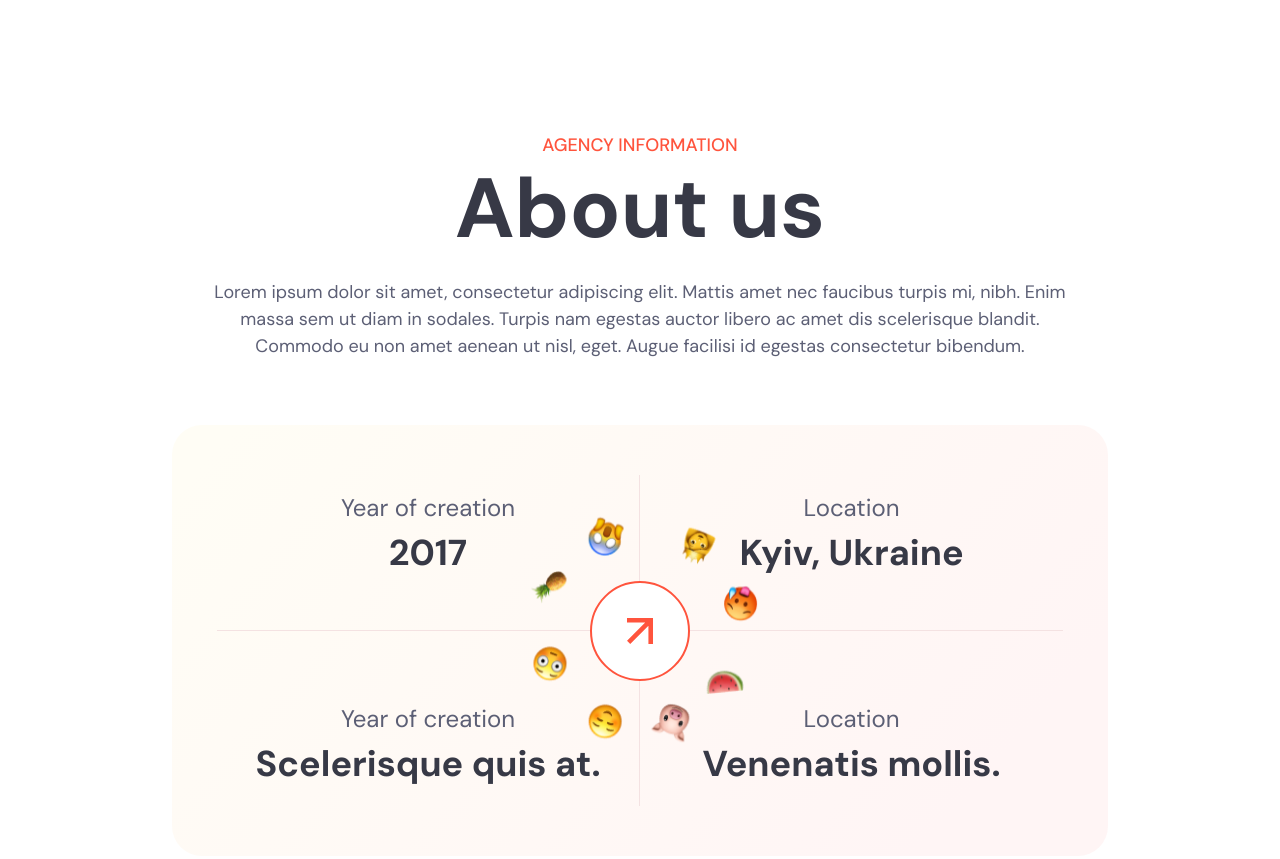
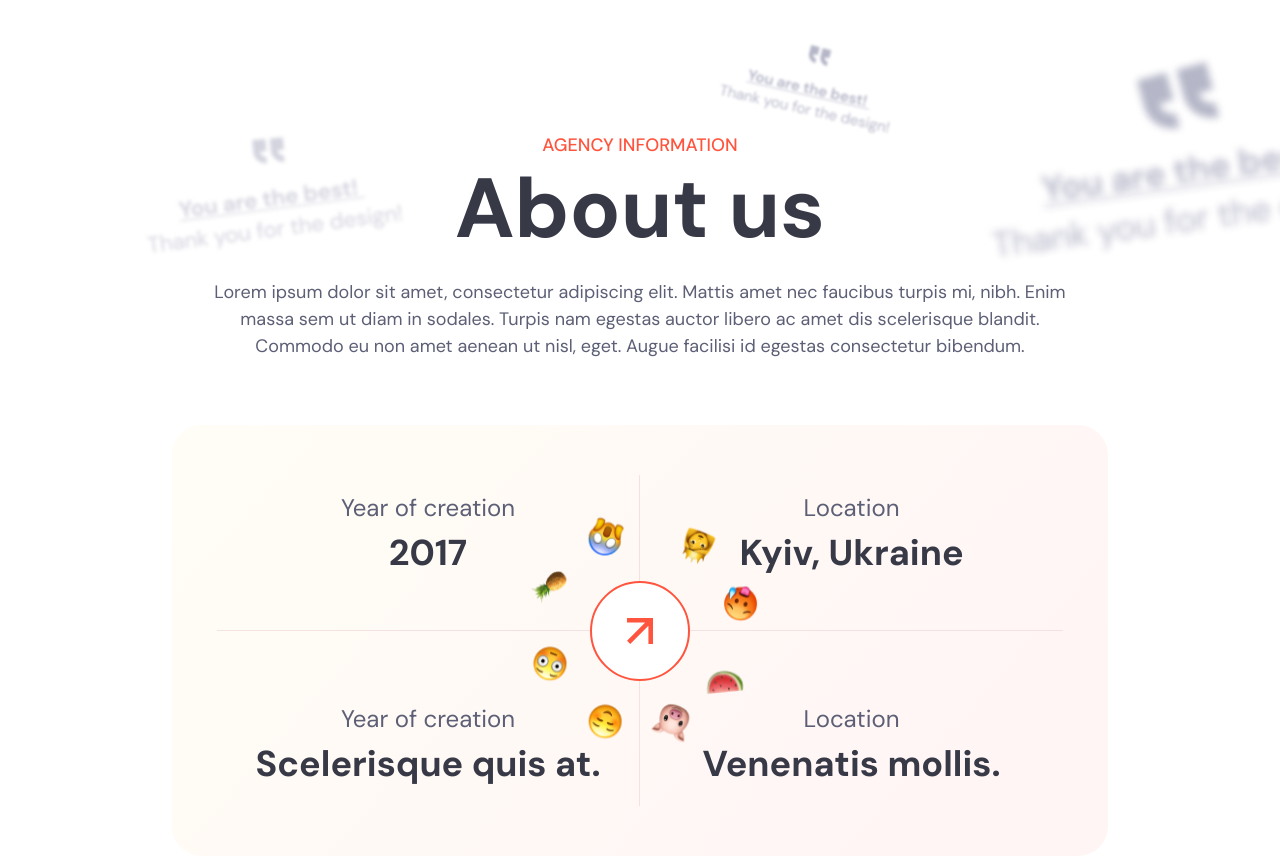
Before and after one commit to P1vko/betasprint, a plain HTML site: page index.html in a window 1280 px wide. Shown: the part 4860-5719 px from the top of the page. Drawn offline with nearby package versions, Linux system fonts and the light colour scheme.

Commit message:
about us background add

```diff
--- a/sass/main.scss
+++ b/sass/main.scss
@@ -419,6 +419,28 @@ h4 {
 
 .about {
     margin: 180px 0 150px;
+    position: relative;
+
+    &:before {
+        content: "";
+        position: absolute;
+        top: 0;
+        left: 85px;
+        background-image: url(../img/about-us_before.png);
+        background-repeat: no-repeat;
+        width: 376px;
+        height: 130px;
+    }
+    &:after {
+        content: "";
+        position: absolute;
+        top: -90px;
+        right: 0;
+        background-image: url(../img/about-us_after.png);
+        background-repeat: no-repeat;
+        width: 600px;
+        height: 225px;
+    }
 
     &__wrapper {
         display: flex;
```
Also changed, not shown: css/main.css, img/about-us_after.png (added), img/about-us_before.png (added).
